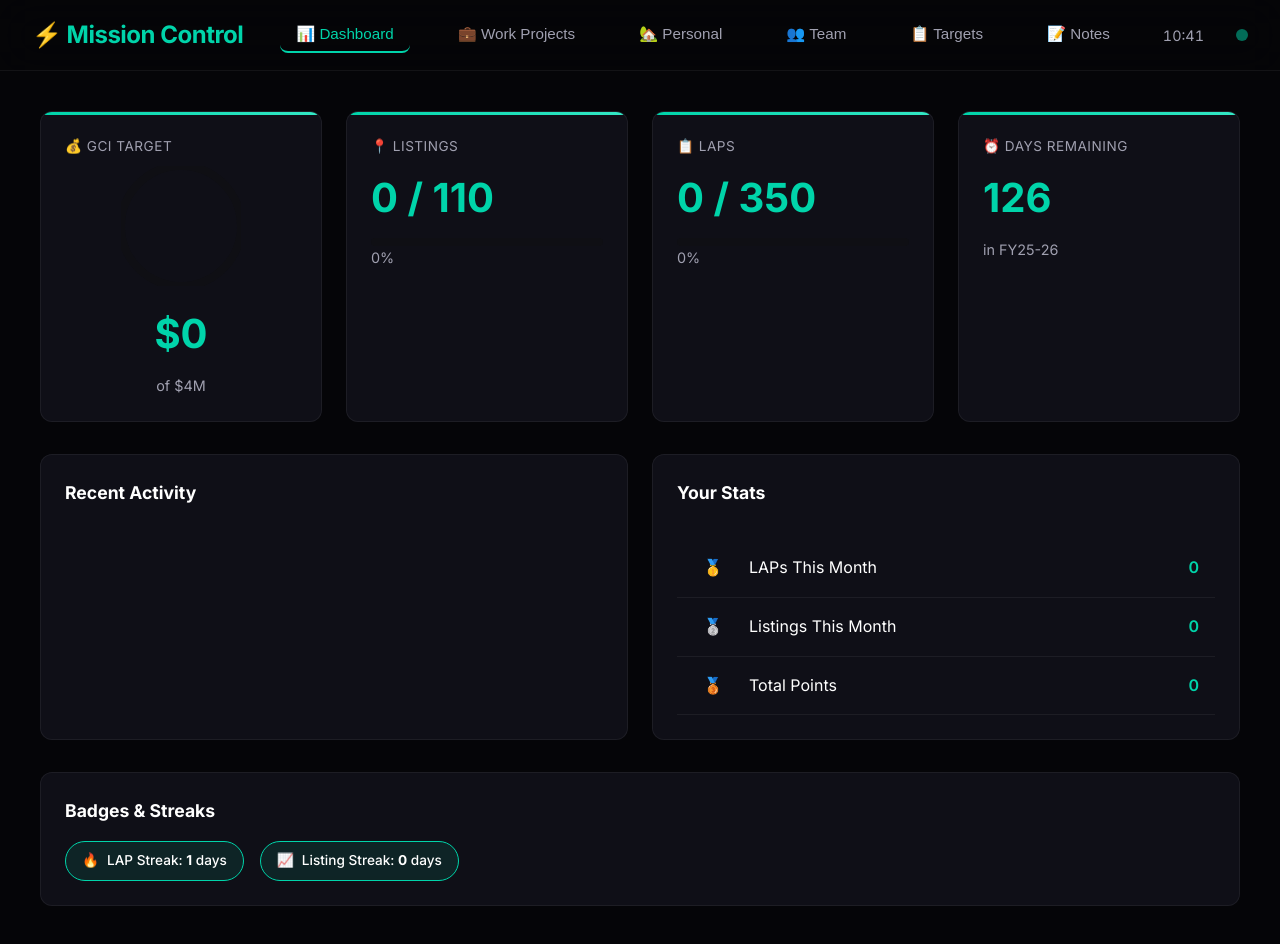
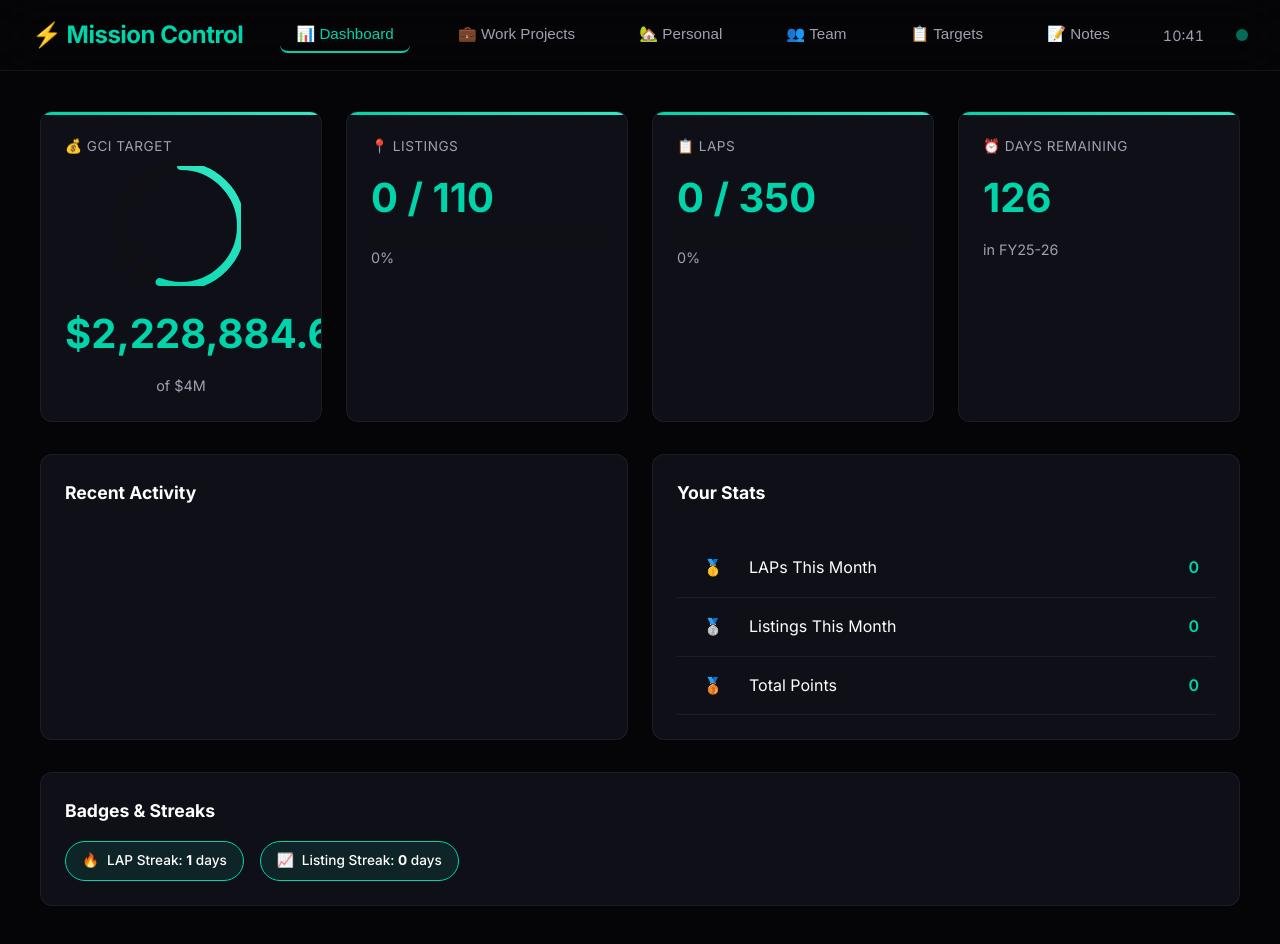
Before and after one commit to antonio-puopolo/mission-control, a website: page index.html in a window 1280 px wide. Drawn offline with Linux system fonts and the light colour scheme.

Commit message:
Update GCI current: ,228,884.64

```diff
--- a/index.html
+++ b/index.html
@@ -898,7 +898,7 @@
                 gciTarget: 4000000,
                 listingsTarget: 110,
                 lapsTarget: 350,
-                gciCurrent: 0,
+                gciCurrent: 2228884.64,
                 listingsCurrent: 0,
                 lapsCurrent: 0,
                 points: 0,
```
Also changed, not shown: public/index.html (+1 -1 lines).
